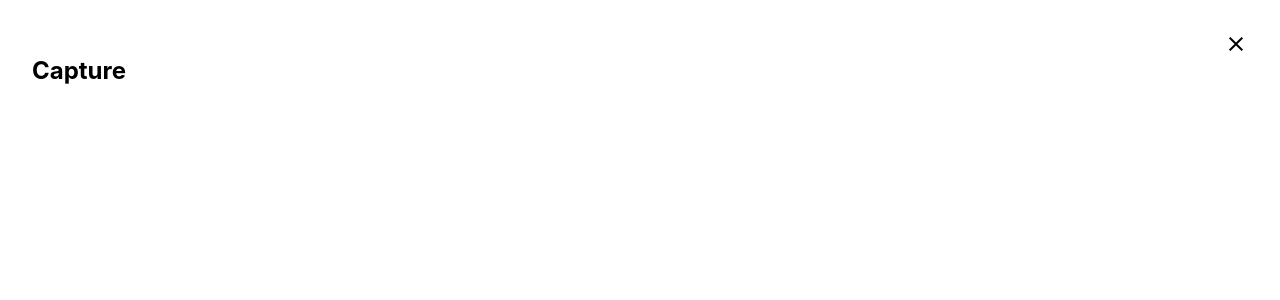
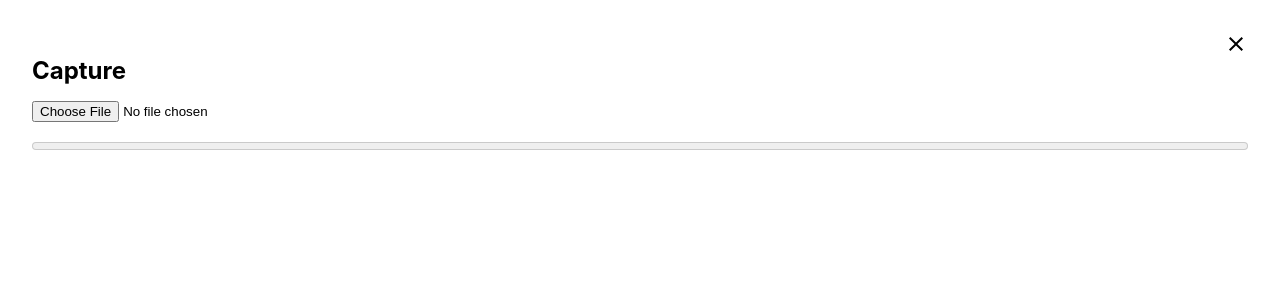
Before and after one commit to ccallen001/tip-buddy, a React (Create React App) app in the folder ui/: page /capture in a window 1280 px wide. Shown: the top 300 px of the page. Built offline with nearby package versions, Linux system fonts and the light colour scheme.

Commit message:
start integrating tesseract.js

```diff
--- a/ui/package.json
+++ b/ui/package.json
@@ -14,6 +14,7 @@
     "react-dom": "^18.2.0",
     "react-router-dom": "^6.11.0",
     "react-scripts": "5.0.1",
+    "tesseract.js": "^4.0.5",
     "typescript": "^4.9.5",
     "workbox-background-sync": "^6.5.4",
     "workbox-broadcast-update": "^6.5.4",
--- a/ui/src/index.scss
+++ b/ui/src/index.scss
@@ -19,6 +19,8 @@ body * {
 }
 
 #root {
+  display: flex;
+  justify-content: center;
   height: 100%;
 }
 
--- a/ui/src/pages/Capture.scss
+++ b/ui/src/pages/Capture.scss
@@ -3,5 +3,6 @@
   flex-direction: column;
   justify-content: flex-start;
   padding: 2rem;
+  width: 100%;
   height: 100%;
 }
--- a/ui/src/pages/Capture.tsx
+++ b/ui/src/pages/Capture.tsx
@@ -1,9 +1,40 @@
 import { useNavigate } from 'react-router-dom';
+import { ImageLike, createWorker } from 'tesseract.js';
 import { CloseSharp } from '@mui/icons-material';
 import './Capture.scss';
+import { SyntheticEvent, useState } from 'react';
 
 function Capture() {
   const navigate = useNavigate();
+
+  const [progress, setProgress] = useState(0);
+  const [recognizedDigits, setRecognizedDigits] = useState<
+    RegExpMatchArray | []
+  >([]);
+
+  async function handleImageChange({ target }: SyntheticEvent) {
+    const worker = await createWorker({
+      logger: (m) => {
+        console.log(m);
+        setProgress(m.progress * 100);
+      }
+    });
+
+    const image = (target as HTMLInputElement).files?.[0];
+
+    await worker.loadLanguage('eng');
+    await worker.initialize('eng');
+    const {
+      data: { text }
+    } = await worker.recognize(image as ImageLike);
+    setProgress(100);
+
+    const digits = text.match(/[+-]?([0-9]*[.])?[0-9]+/g);
+
+    console.log(digits);
+    setRecognizedDigits(digits || recognizedDigits);
+    await worker.terminate();
+  }
 
   return (
     <div className="Capture">
@@ -12,7 +43,22 @@ function Capture() {
         onClick={() => navigate('/')}
       />
 
-      <h2>Capture</h2>
+      <h2 style={{ marginBottom: 16 }}>Capture</h2>
+
+      <input type="file" accept="image/*" onChange={handleImageChange} />
+
+      <meter
+        min="0"
+        max="100"
+        value={progress}
+        style={{ margin: '16px 0', width: '100%' }}
+      />
+
+      <div>
+        {recognizedDigits.map((digitGroup, i) => (
+          <pre key={i}>{digitGroup}</pre>
+        ))}
+      </div>
     </div>
   );
 }
```
Also changed, not shown: 1 other file (tests, documents, lock files or other folders).
